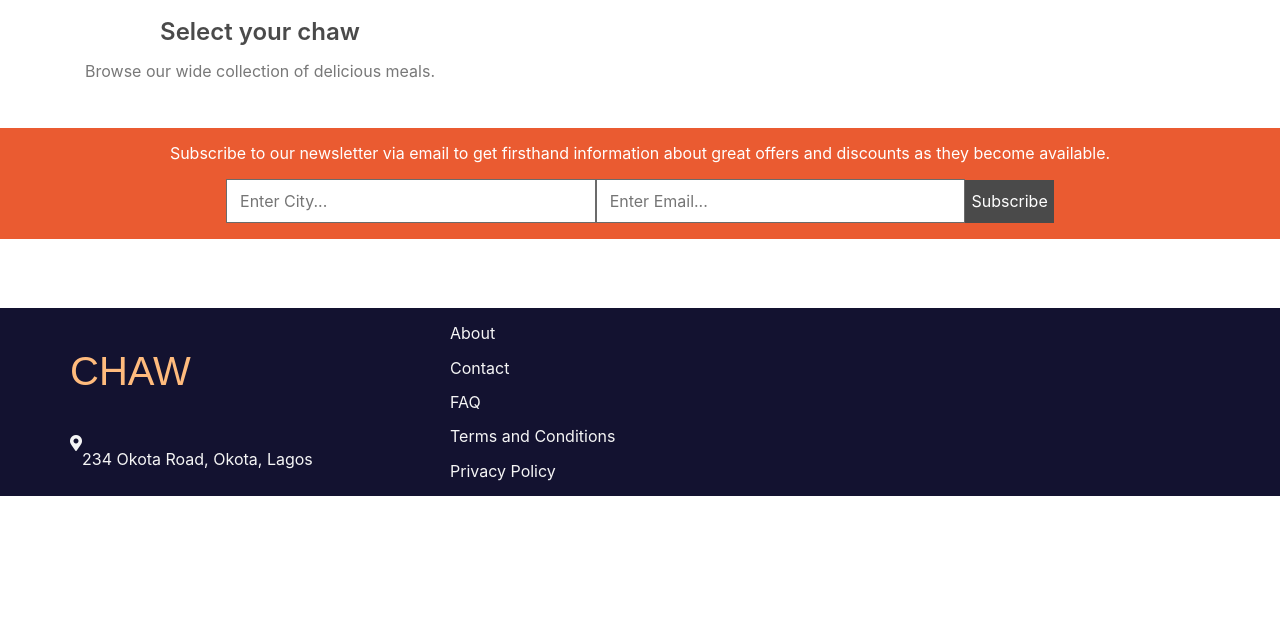
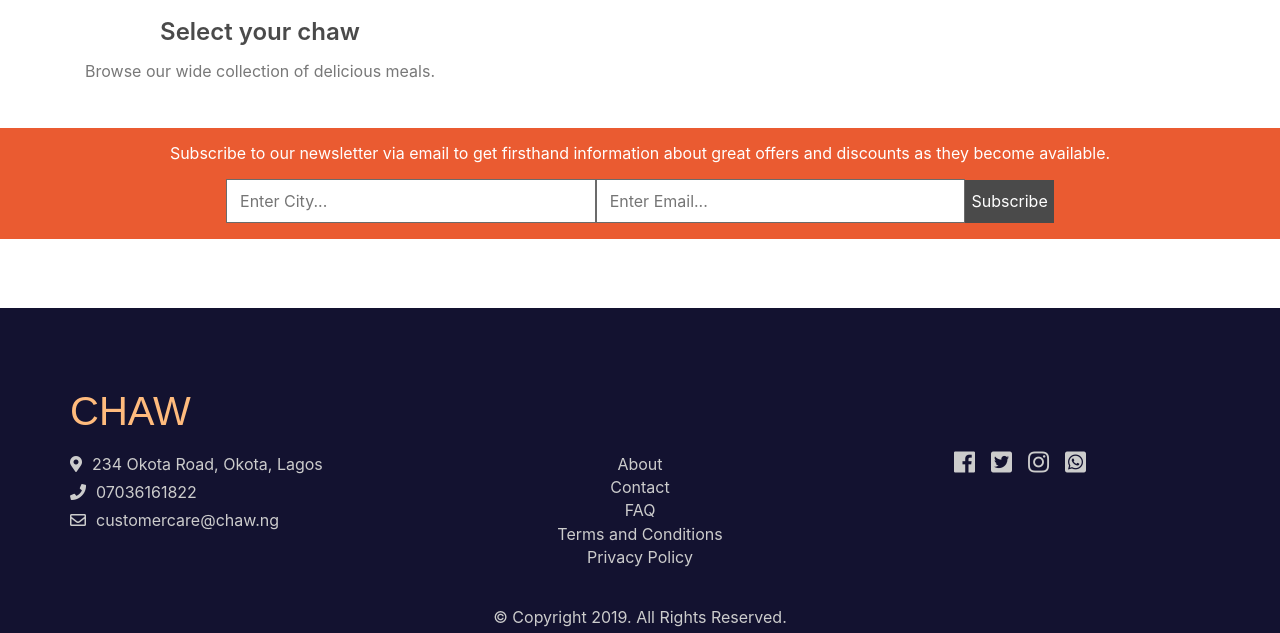
Before and after one commit to ekrresa/chaw, a plain HTML site: page UI/index.html in a window 1280 px wide. Shown: the part 1923-2556 px from the top of the page. Before the commit the page ends 2419 px from the top, so only its background shows below. Drawn offline with Linux system fonts and the light colour scheme.

Commit message:
build footer section

```diff
--- a/UI/css/style.css
+++ b/UI/css/style.css
@@ -19,15 +19,22 @@ header {
   left: 0;
   right: 0;
 }
-section {
-  margin: 2rem 0rem;
-}
 a {
   text-decoration: none;
 }
+a:hover,
+i:hover {
+  color: #ffbb7d !important;
+}
 footer {
   background-color: #131230;
-  color: whitesmoke;
+  color: #ccc;
+  padding: 4rem 0rem 0.1rem 0rem;
+}
+ul {
+  margin: 0;
+  padding: 0;
+  list-style: none;
 }
 .container {
   max-width: 1140px;
@@ -45,6 +52,9 @@ footer {
 }
 .jstfy-space-btwn {
   justify-content: space-between;
+}
+.mg-2 {
+  margin: 2rem 0rem;
 }
 .mt-2 {
   margin-top: 2rem;
@@ -220,7 +230,33 @@ button {
   color: #ffbb7d;
   text-transform: uppercase;
   font-family: sans-serif;
+  margin: 1rem 0rem;
 }
 .contact {
   display: flex;
+  align-items: center;
 }
+.text {
+  margin-left: 10px;
+}
+footer p {
+  margin: 0.3rem 0rem;
+}
+.footer-margin {
+  margin-top: 75px;
+}
+footer ul {
+  display: flex;
+  justify-content: center;
+}
+footer ul li {
+  margin: 0rem 0.5rem;
+}
+footer ul li i {
+  font-size: 1.5rem;
+  color: #ccc;
+}
+/* .social-icons {
+  display: flex;
+  align-items: center;
+} */
--- a/UI/index.html
+++ b/UI/index.html
@@ -57,7 +57,7 @@
       </form>
     </main>
 
-    <section>
+    <section class="mg-2">
       <div class="container">
         <div class="row jstfy-center">
           <h3 class="section-header">Popular Chops</h3>
@@ -266,7 +266,7 @@
           </div>
         </div>
       </section>
-      <section>
+      <section class="mg-2">
         <div class="container">
           <div class="row jstfy-center">
             <h3 id="howitworks" class="section-header">How It Works</h3>
@@ -300,7 +300,7 @@
         </div>
       </section>
     </div>
-    <section class="newsletter">
+    <section class="newsletter mg-2">
       <div class="container">
         <p style="margin-top: 0;">
           Subscribe to our newsletter via email to get firsthand information
@@ -320,8 +320,13 @@
     <footer>
       <div class="container">
         <div class="row">
-          <div class="column">
-            <h3 class="footer-header">chaw</h3>
+          <h3 class="footer-header">chaw</h3>
+        </div>
+      </div>
+
+      <div class="container">
+        <div class="row">
+          <div class="column text-center">
             <div class="contact">
               <div class="icon">
                 <i class="fa fa-map-marker-alt"></i>
@@ -330,17 +335,53 @@
                 <p>234 Okota Road, Okota, Lagos</p>
               </div>
             </div>
+            <div class="contact">
+              <div class="icon">
+                <i class="fa fa-phone"></i>
+              </div>
+              <div class="text">
+                <p>07036161822</p>
+              </div>
+            </div>
+            <div class="contact">
+              <div class="icon">
+                <i class="far fa-envelope"></i>
+              </div>
+              <div class="text">
+                <p>customercare@chaw.ng</p>
+              </div>
+            </div>
           </div>
-          <div class="column">
+          <div class="column text-center">
             <p>About</p>
             <p>Contact</p>
             <p>FAQ</p>
             <p>Terms and Conditions</p>
             <p>Privacy Policy</p>
           </div>
-          <div class="column"></div>
+          <div class="column text-center">
+            <ul>
+              <li>
+                <a href="#"><i class="fab fa-facebook"></i></a>
+              </li>
+              <li>
+                <a href="#"><i class="fab fa-twitter-square"></i></a>
+              </li>
+              <li>
+                <a href="#"><i class="fab fa-instagram"></i></a>
+              </li>
+              <li>
+                <a href="#"><i class="fab fa-whatsapp-square"></i></a>
+              </li>
+            </ul>
+          </div>
         </div>
       </div>
+      <section>
+        <div class="row jstfy-center mt-2">
+          <p>&copy; Copyright 2019. All Rights Reserved.</p>
+        </div>
+      </section>
     </footer>
   </body>
 </html>
```
